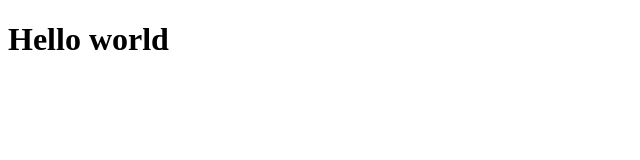
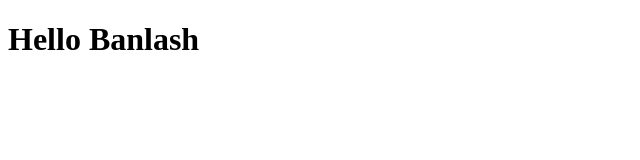
Before and after one commit to sum-aya/new-repo, a plain HTML site: page index.html in a window 1280 px wide. Shown: the whole page, without its empty margins (0-640 px from the left). Drawn offline with Linux system fonts and the light colour scheme.

```diff
--- a/index.html
+++ b/index.html
@@ -6,6 +6,6 @@
     <title>Document</title>
 </head>
 <body>
-    <h1>Hello world</h1>
+    <h1>Hello Banlash</h1>
 </body>
 </html>
```
